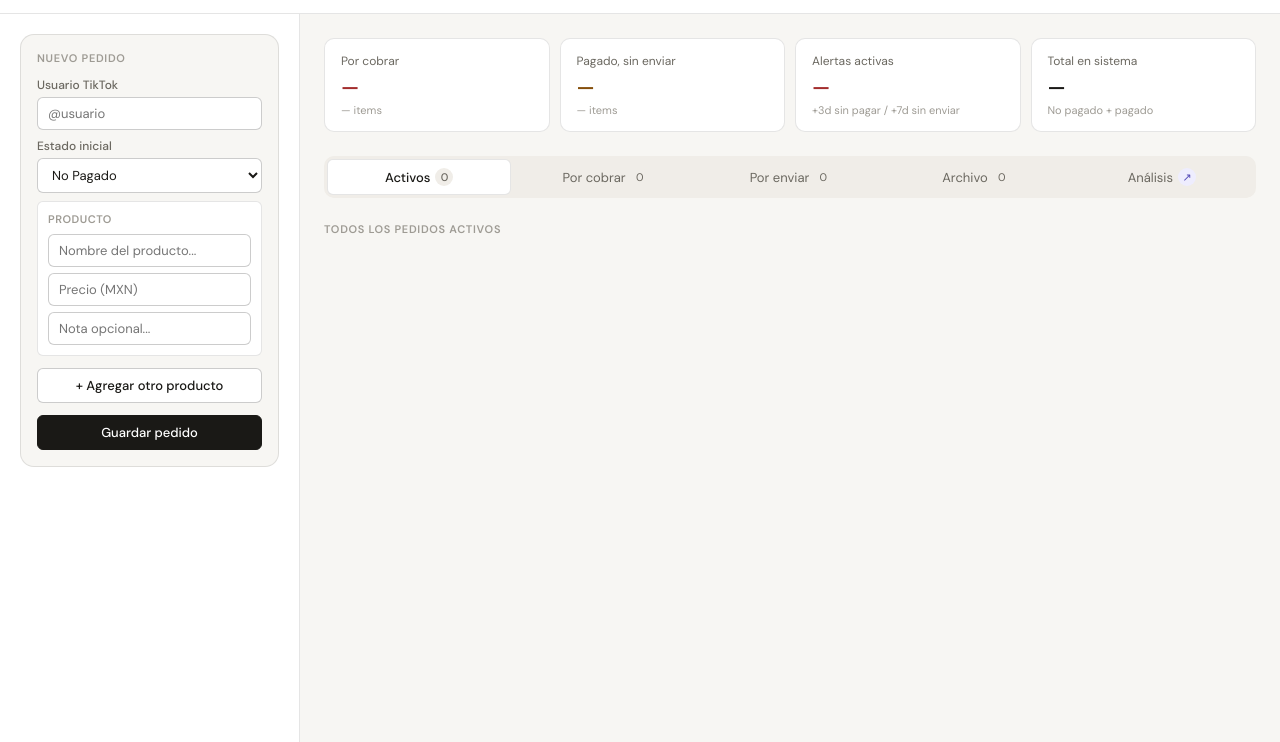
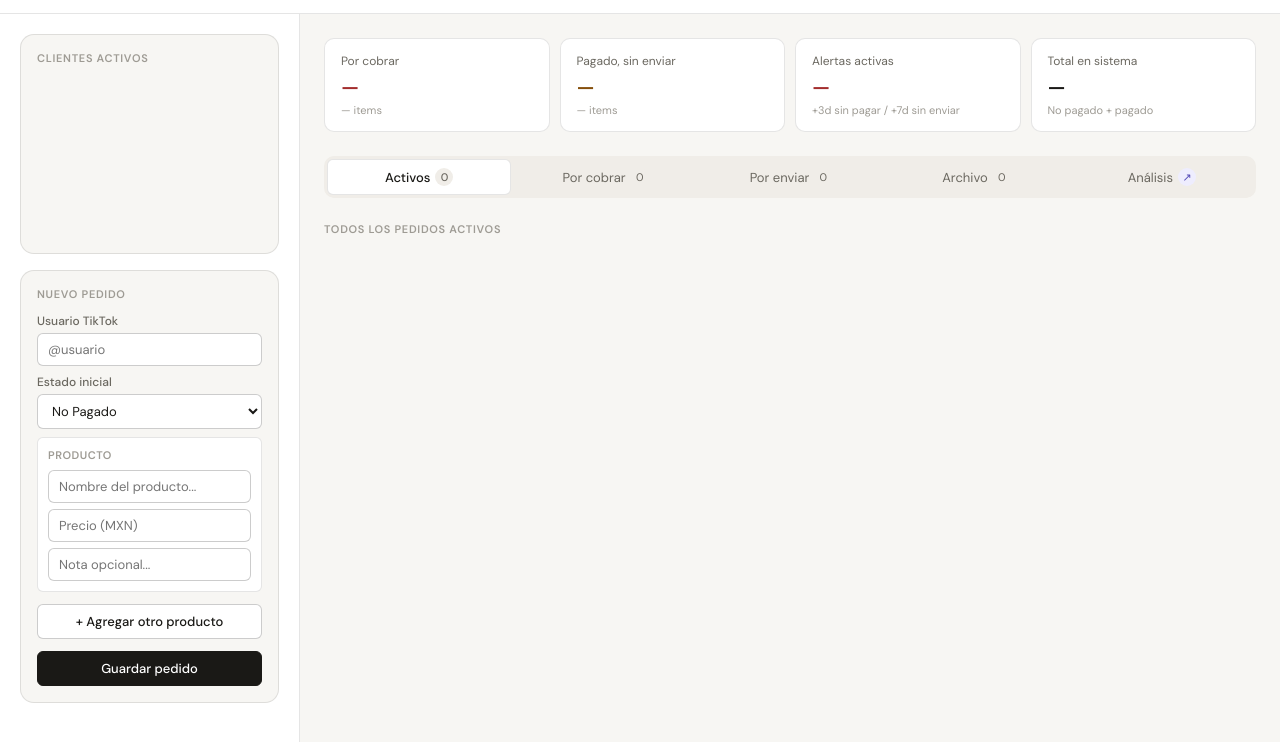
Before and after one commit to bvzij/velpapier-orders-v2, a plain HTML site: page index.html in a window 1280 px wide. Shown: the part 52-794 px from the top of the page. Drawn offline with Linux system fonts and the light colour scheme; no server answers.

Commit message:
Scrollable Client List v1.1

```diff
--- a/index.html
+++ b/index.html
@@ -42,6 +42,10 @@
   </header>
 
   <aside class="sidebar">
+    <div class="client-list-card">
+  <div class="card-title">Clientes activos</div>
+  <div class="client-list-scroll" id="client-list-scroll"></div>
+</div>
     <div class="new-order-card">
       <div class="card-title">Nuevo pedido</div>
       <div class="form-group" style="position:relative">
```
